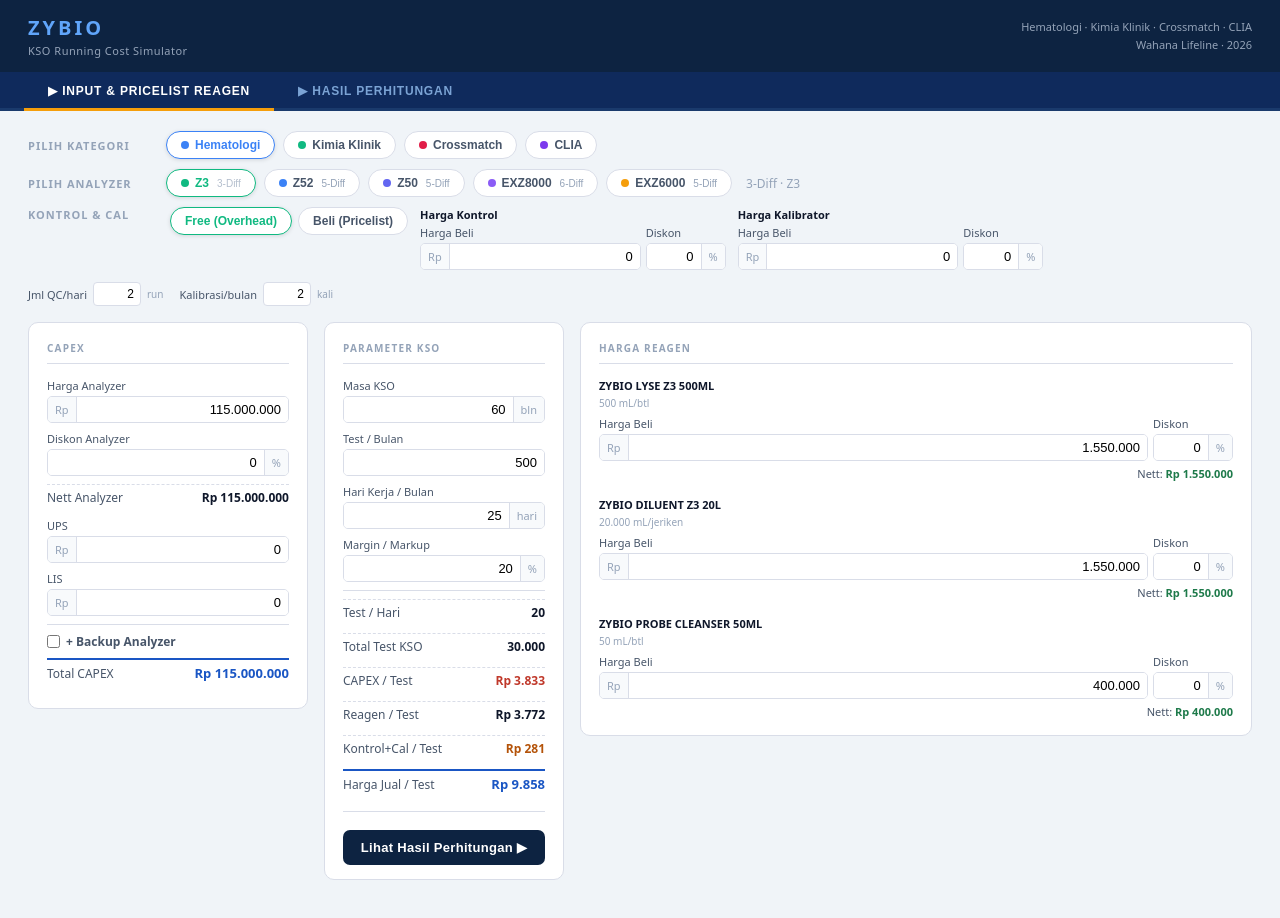
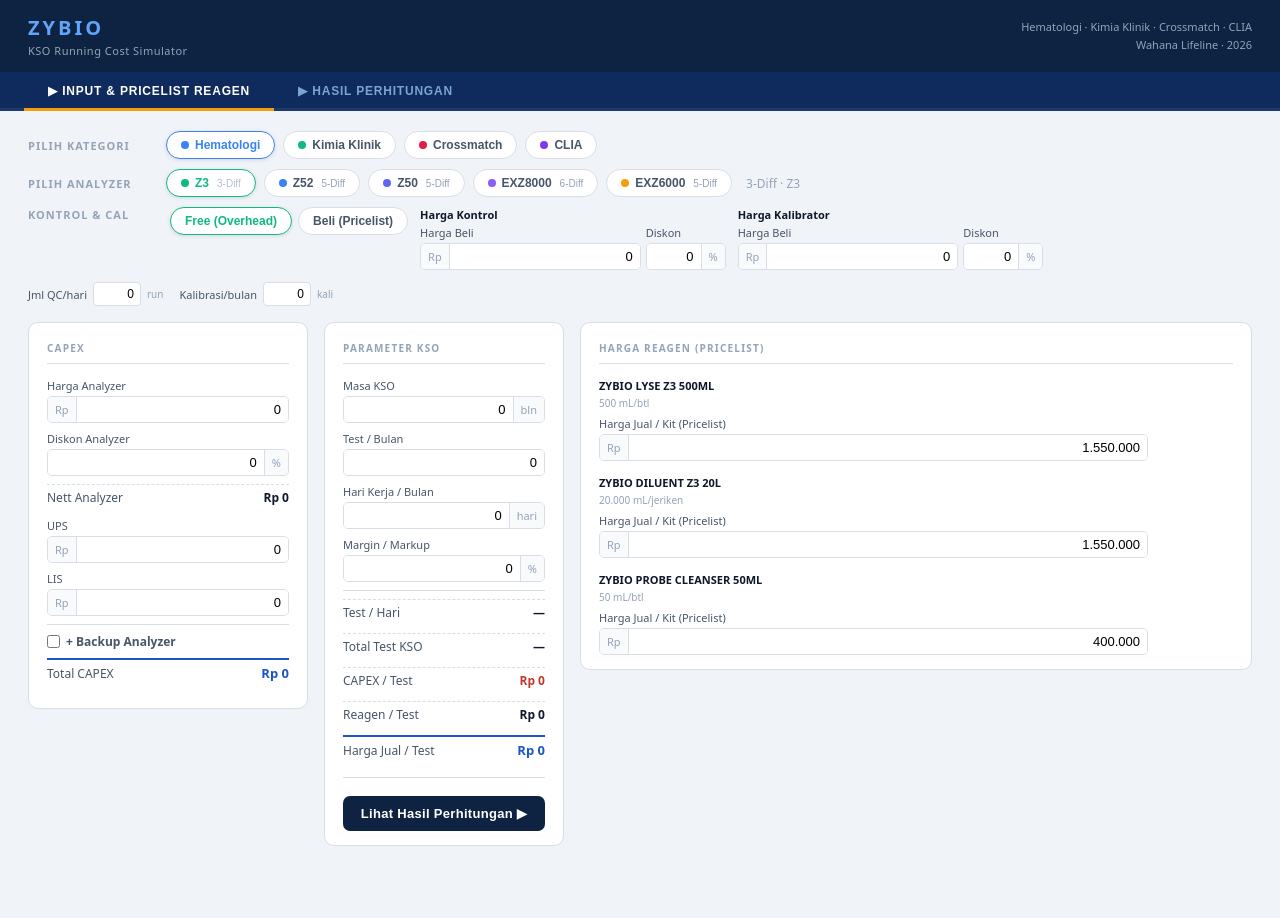
Before and after one commit to info-WL707/runningcost-zybio, a Next.js app: page / in a window 1280 px wide. Shown: the top 918 px of the page. Built offline with nearby package versions, Linux system fonts and the light colour scheme.

Commit message:
update dashboard

```diff
--- a/components/Dashboard.jsx
+++ b/components/Dashboard.jsx
@@ -82,7 +82,7 @@ function NumInput({ value, onChange, prefix, suffix }) {
       {prefix && <span className="pfx">{prefix}</span>}
       <input
         type="text" value={text} className="ni" inputMode="numeric"
-        onFocus={() => { editing.current = true; }}
+        onFocus={e => { editing.current = true; e.target.select(); }}
         onChange={e => { setText(e.target.value); onChange(parseIDR(e.target.value)); }}
         onBlur={() => {
           editing.current = false;
@@ -105,7 +105,7 @@ function SmallNumInput({ value, onChange, tiny }) {
       type="text" value={text}
       className={tiny ? 'di' : 'pi'}
       inputMode="numeric"
-      onFocus={() => { editing.current = true; }}
+      onFocus={e => { editing.current = true; e.target.select(); }}
       onChange={e => { setText(e.target.value); onChange(parseIDR(e.target.value)); }}
       onBlur={() => {
         editing.current = false;
@@ -136,23 +136,23 @@ function MerkPill({ label, color, active, onClick, sub }) {
 function HematoResult({ data, hRes, capPt, markup, D, modeLabel, hRpData, totCap, totTest, kso, ctrl }) {
   const rows0 = data.reagents.map(r => {
     const obj         = hRpData[r.id] || { price: 0, disc: 0 };
-    const nettKit     = obj.price * (1 - obj.disc / 100);
+    const sellKit     = obj.price;
+    const nettKit     = markup < 100 ? sellKit * (1 - markup / 100) : 0;
     const pr          = hRes ? hRes.pr[r.id] : null;
     const cyc         = pr ? pr.c : 0;
     const fix         = pr ? pr.f : 0;
     const contribTest = cyc + fix;
-    return { ...r, obj, nettKit, contribTest };
+    return { ...r, obj, nettKit, sellKit, contribTest };
   });
 
   const totR = rows0.reduce((s, r) => s + r.contribTest, 0);
   const base = capPt + totR + (ctrl || 0);
   const sell       = sellOf(base, markup);
 
-  // sellKit distributes the full sell price (including CAPEX) proportionally
-  // so that Σ(sellKit_i / effectiveTestsPerKit_i) = sell (total cost/test)
+  // harga yang harus dimasukkan ke Excel agar Excel menghasilkan CPRR yang sama
   const rows = rows0.map(r => ({
     ...r,
-    sellKit: markup < 100 ? r.nettKit / (1 - markup / 100) : 0,
+    excelKit: totR > 0 && sell > 0 ? r.nettKit * sell / totR : 0,
   }));
   const markup_amt = sell - base;
 
@@ -181,7 +181,7 @@ function HematoResult({ data, hRes, capPt, markup, D, modeLabel, hRpData, totCap
             Rincian Reagen — {data.label} ({data.diff}){modeLabel ? ` · ${modeLabel}` : ''}
           </span>
           <span className="tbl-note">
-            {D > 0 ? 'Kontrib/Test rekonsiliasi ke Cost/Test KSO CPRR · Harga Jual/Kit = nett ÷ (1−markup)' : 'Lengkapi input di halaman sebelumnya'}
+            {D > 0 ? 'Harga KSO di Excel = harga yang dimasukkan ke file running cost Excel agar hasilnya sama dengan KSO CPRR' : 'Lengkapi input di halaman sebelumnya'}
           </span>
         </div>
         <div className="tbl-wrap">
@@ -191,7 +191,10 @@ function HematoResult({ data, hRes, capPt, markup, D, modeLabel, hRpData, totCap
                 <th>Nama Barang</th>
                 <th>Kemasan</th>
                 <th className="r">Kontrib/Test</th>
-                <th className="r th-sell">Harga Jual/Kit</th>
+                <th className="r" style={{ background: '#FFF7ED', color: '#92400E', fontSize: 11 }}>
+                  Harga KSO di Excel<br/>
+                  <span style={{ fontWeight: 400 }}>(masukkan ke running cost Excel)</span>
+                </th>
               </tr>
             </thead>
             <tbody>
@@ -200,7 +203,9 @@ function HematoResult({ data, hRes, capPt, markup, D, modeLabel, hRpData, totCap
                   <td style={{ fontWeight: 600 }}>{r.fn}</td>
                   <td style={{ color: 'var(--text-3)', fontSize: '11px' }}>{r.pack}</td>
                   <td className="cpt">{hRes ? fmt(r.contribTest) : '—'}</td>
-                  <td className="r td-sell">{hRes ? rp(r.sellKit) : '—'}</td>
+                  <td className="r" style={{ background: '#FFF7ED', color: '#92400E', fontWeight: 700 }}>
+                    {hRes && r.excelKit > 0 ? rp(r.excelKit) : '—'}
+                  </td>
                 </tr>
               ))}
               {ctrl > 0 && (
@@ -727,7 +732,7 @@ function CLIAInput({
 
 // ─── CCResultTable ────────────────────────────────────────────────────────────
 
-function CCResultTable({ params, capPt, totTest, cType, ccQC, D, testsPerMonth, markup, ccConsumablePerTest, ccDetResult, workDays }) {
+function CCResultTable({ params, capPt, totTest, cType, ccQC, D, testsPerMonth, markup, kso, ccConsumablePerTest, ccDetResult, workDays }) {
   // Split: free controls (overhead) vs display params
   const freeControls  = params.filter(p => p.panel === 'Control' && p.free);
   const freeCalibrator = freeControls.find(p => p.id === 'cc_cal');
@@ -745,19 +750,21 @@ function CCResultTable({ params, capPt, totTest, cType, ccQC, D, testsPerMonth,
     if (consumables[1]) consCptMap[consumables[1].id] = ccDetResult.probe || 0;
   }
 
-  // Active reagent params for QC calculation (qc_active checkbox, non-control/consumable)
-  const activeParams  = params.filter(p => p.qc_active && p.panel !== 'Control' && p.panel !== 'Consumable');
-  const n = activeParams.length;
-  const baseCostSum   = activeParams.reduce((s, p) => {
+  // QC reagent cost: average cost/test across all non-ctrl/non-consumable params × n_param
+  const allRegularParams = params.filter(p => p.panel !== 'Control' && p.panel !== 'Consumable');
+  const totalRegCost = allRegularParams.reduce((s, p) => {
     const nett = p.price * (1 - p.disc / 100);
     return s + (p.testsPerKit > 0 ? nett / p.testsPerKit : 0);
   }, 0);
+  const avgCptPerParam = allRegularParams.length > 0 ? totalRegCost / allRegularParams.length : 0;
+  const n = ccQC.n_param || 0;
+  const baseCostSum = avgCptPerParam * n;
 
   // QC Control overhead (per workDays period → per patient test)
-  const wd           = workDays || 25;
+  const wd           = workDays || 0;
   const ptWd         = D * wd;
   const freeCtrlNett = freeCtrlVials.reduce((s, p) => s + p.price * (1 - p.disc / 100), 0);
-  const qcReagent    = baseCostSum * (ccQC.n_ctrl || 1) * wd;
+  const qcReagent    = baseCostSum * (ccQC.n_ctrl || 0) * wd;
   const qcOverhead   = ptWd > 0 ? (qcReagent + freeCtrlNett) / ptWd : 0;
 
   // Calibrator overhead (per month)
@@ -768,12 +775,50 @@ function CCResultTable({ params, capPt, totTest, cType, ccQC, D, testsPerMonth,
   const calKitCost   = calPerRun * (ccQC.n_cal || 0);
   const calOverhead  = testsPerMonth > 0 ? (calReagent + calKitCost) / testsPerMonth : 0;
 
-  const hasOverhead  = freeControls.length > 0 && D > 0;
-  const totalOverhead = qcOverhead + calOverhead;
+  const hasOverhead   = freeControls.length > 0 && D > 0;
+  const totalOverhead = hasOverhead ? qcOverhead + calOverhead : 0;
+
+  const fixedBase = capPt + consumablePerTest + totalOverhead;
+
+  // rata-rata sell/test dari semua parameter (termasuk reagen)
+  const avgReagenCpt = allRegularParams.length > 0
+    ? allRegularParams.reduce((s, p) => {
+        const nett = p.price * (1 - p.disc / 100);
+        return s + (p.testsPerKit > 0 ? nett / p.testsPerKit : 0);
+      }, 0) / allRegularParams.length
+    : 0;
+  const avgBaseCpt = fixedBase + avgReagenCpt;
+  const avgSellCpt = markup < 100 ? avgBaseCpt / (1 - markup / 100) : 0;
+  const showAvg = (capPt > 0 || consumablePerTest > 0) && allRegularParams.length > 0;
 
   let seq = 0;
   return (
     <div className="page2-wrap">
+      <div className="cprr-hero">
+        <div className="cprr-label">COST / TEST — KSO CPRR</div>
+        <div className="cprr-sub">
+          {cType}
+          {testsPerMonth > 0 ? ` · ${fmt(testsPerMonth)} sampel/bln` : ''}
+          {kso > 0 ? ` · ${kso} bulan` : ''}
+          {D > 0 ? ` · ${fmt(Math.round(D))} sampel/hari` : ''}
+        </div>
+        <div className="cprr-val" style={{ fontSize: 28 }}>
+          {showAvg ? rp(Math.ceil(avgSellCpt / 100) * 100) : capPt > 0 || consumablePerTest > 0 ? rp(fixedBase) : '—'}
+        </div>
+        <div style={{ fontSize: 11, color: 'rgba(255,255,255,0.55)', marginBottom: 10 }}>
+          {showAvg
+            ? `Rata-rata sell/test dari ${allRegularParams.length} parameter · reagen bervariasi per parameter`
+            : `Beban tetap/test (alat + consumable${hasOverhead ? ' + QC' : ''}) · reagen bervariasi per parameter`}
+        </div>
+        <div className="cprr-pills">
+          <span className="pill pl-cap">CAPEX/Test: {rp(capPt)}</span>
+          <span className="pill pl-rgn">Consumable/Test: {rp(consumablePerTest)}</span>
+          {hasOverhead && <span className="pill pl-qc">QC+Cal/Test: {rp(totalOverhead)}</span>}
+          {showAvg && <span className="pill pl-base">Rata-rata Reagen/Test: {rp(Math.round(avgReagenCpt))}</span>}
+          <span className="pill pl-mkp">Markup {markup}%: {showAvg ? rp(Math.ceil(avgSellCpt / 100) * 100 - avgBaseCpt) : '—'}</span>
+        </div>
+      </div>
+
       <div className="tbl-section">
         <div className="tbl-hbar">
           <span className="tbl-title">Rincian Cost — {cType}</span>
@@ -824,7 +869,7 @@ function CCResultTable({ params, capPt, totTest, cType, ccQC, D, testsPerMonth,
                     const isConsumable = p.panel === 'Consumable';
                     const baseCpt = isConsumable
                       ? (consCptMap[p.id] ?? 0)
-                      : capPt + consumablePerTest + reagentCpt;
+                      : capPt + consumablePerTest + totalOverhead + reagentCpt;
                     const sellTest = !isConsumable && markup < 100
                       ? Math.ceil(baseCpt / (1 - markup / 100) / 100) * 100
                       : 0;
@@ -1130,17 +1175,6 @@ function CCInputCC({
                       <SmallNumInput value={p.disc} onChange={v => updCCParam(p.id, 'disc', v)} tiny />
                       <span style={{ fontSize: 10, color: 'var(--text-3)' }}>%</span>
                     </span>
-                    <span style={{ width: 32, textAlign: 'center', display: 'flex', alignItems: 'center', justifyContent: 'center' }}>
-                      {p.panel !== 'Control' && p.panel !== 'Consumable' ? (
-                        <input
-                          type="checkbox"
-                          checked={!!p.qc_active}
-                          onChange={e => updCCParam(p.id, 'qc_active', e.target.checked)}
-                          style={{ cursor: 'pointer' }}
-                          title="Aktifkan untuk QC"
-                        />
-                      ) : null}
-                    </span>
                     <span className="cc-pr-act">
                       {isCtrl && (
                         <label className="cc-free-toggle">
@@ -1169,6 +1203,11 @@ function CCInputCC({
                     PENGATURAN QC &amp; KALIBRASI
                   </div>
                   <div style={{ display: 'flex', flexWrap: 'wrap', gap: 10, alignItems: 'center' }}>
+                    <span style={{ display: 'flex', alignItems: 'center', gap: 5 }}>
+                      <span style={{ fontSize: 11, color: 'var(--text-2)' }}>Jumlah parameter</span>
+                      <SmallNumInput value={ccQC.n_param} onChange={v => setCCQC(q => ({ ...q, n_param: v }))} tiny />
+                      <span style={{ fontSize: 10, color: 'var(--text-3)' }}>param</span>
+                    </span>
                     <span style={{ display: 'flex', alignItems: 'center', gap: 5 }}>
                       <span style={{ fontSize: 11, color: 'var(--text-2)' }}>Kontrol / hari</span>
                       <SmallNumInput value={ccQC.n_ctrl} onChange={v => setCCQC(q => ({ ...q, n_ctrl: v }))} tiny />
@@ -1219,24 +1258,24 @@ function CCInputCC({
 
 function initHSet() {
   return {
-    Z3:      { price: 115e6,     disc: 0,  kso: 60, markup: 20, tests: 500  },
-    Z52:     { price: 190e6,     disc: 0,  kso: 60, markup: 20, tests: 750  },
-    Z50:     { price: 210e6,     disc: 0,  kso: 60, markup: 20, tests: 750  },
-    EXZ8000: { price: 754800000, disc: 0,  kso: 60, markup: 20, tests: 2000 },
-    EXZ6000: { price: 365e6,     disc: 0,  kso: 60, markup: 20, tests: 1500 },
+    Z3:      { price: 0, disc: 0, kso: 0, markup: 0, tests: 0 },
+    Z52:     { price: 0, disc: 0, kso: 0, markup: 0, tests: 0 },
+    Z50:     { price: 0, disc: 0, kso: 0, markup: 0, tests: 0 },
+    EXZ8000: { price: 0, disc: 0, kso: 0, markup: 0, tests: 0 },
+    EXZ6000: { price: 0, disc: 0, kso: 0, markup: 0, tests: 0 },
   };
 }
 function initCSet() {
   return {
-    EXC200: { price: 210e6,     disc: 30, kso: 60, markup: 20, tests: 1800, batch: 20 },
-    EXC400: { price: 765765000, disc: 0,  kso: 60, markup: 20, tests: 5000, batch: 20 },
+    EXC200: { price: 0, disc: 0, kso: 0, markup: 0, tests: 0, batch: 0 },
+    EXC400: { price: 0, disc: 0, kso: 0, markup: 0, tests: 0, batch: 0 },
   };
 }
 function initHRp() {
   return {
     Z3:      { lyse: {price:1550000,disc:0}, dil: {price:1550000,disc:0}, probe: {price:400000,disc:0} },
-    Z52:     { dn: {price:2000000,disc:0}, ld: {price:2500000,disc:0}, lb: {price:2000000,disc:0}, probe: {price:400000,disc:0} },
-    Z50:     { dn: {price:2000000,disc:0}, ld: {price:2500000,disc:0}, lb: {price:2000000,disc:0}, probe: {price:400000,disc:0} },
+    Z52:     { dn: {price:2500000,disc:0}, ld: {price:3125000,disc:0}, lb: {price:2500000,disc:0}, probe: {price:500000,disc:0} },
+    Z50:     { dn: {price:2500000,disc:0}, ld: {price:3125000,disc:0}, lb: {price:2500000,disc:0}, probe: {price:500000,disc:0} },
     EXZ8000: {
       dn:    {price:1870000, disc:0}, ld:    {price:11787000,disc:0}, ln:    {price:11787000,disc:0},
       fd:    {price:8840000, disc:0}, fn:    {price:2550000, disc:0}, ls:    {price:3684000, disc:0},
@@ -1247,8 +1286,8 @@ function initHRp() {
 }
 function initXmSet() {
   return {
-    LIBO:   { price: 46564500, disc: 0, kso: 60, markup: 20, tests: 100 },
-    REDCEL: { price: 0,        disc: 0, kso: 60, markup: 20, tests: 100 },
+    LIBO:   { price: 0, disc: 0, kso: 0, markup: 0, tests: 0 },
+    REDCEL: { price: 0, disc: 0, kso: 0, markup: 0, tests: 0 },
   };
 }
 function initXmMethod() {
@@ -1263,8 +1302,8 @@ function initXmRp() {
 
 function initCliaSet() {
   return {
-    SNIBE:  { price: 375000000, disc: 0, kso: 60, markup: 45, tests: 3200 },
-    WONDFO: { price: 0,         disc: 0, kso: 60, markup: 30, tests: 3200 },
+    SNIBE:  { price: 0, disc: 0, kso: 0, markup: 0, tests: 0 },
+    WONDFO: { price: 0, disc: 0, kso: 0, markup: 0, tests: 0 },
   };
 }
 function initCliaCons() {
@@ -1295,7 +1334,7 @@ function initCCParams() {
     disc:        0,
     custom:      false,
     free:        p.pan === 'Control',
-    qc_active:   p.pan !== 'Control' && p.pan !== 'Consumable',
+    qc_active:   false,
   }));
   base.push({
     id: 'cc_cal', name: 'Calibrator', panel: 'Control',
@@ -1315,7 +1354,7 @@ export default function Dashboard() {
   const [cSet,        setCSet]        = useState(initCSet);
   const [ups,         setUps]         = useState(0);
   const [lis,         setLis]         = useState(0);
-  const [workDays,    setWorkDays]    = useState(25);
+  const [workDays,    setWorkDays]    = useState(0);
   const [backupOn,    setBackupOn]    = useState(false);
   const [backupKey,   setBackupKey]   = useState('Z3');
   const [backupPrice, setBackupPrice] = useState(115e6);
@@ -1323,19 +1362,19 @@ export default function Dashboard() {
   const [hRp,         setHRp]         = useState(initHRp);
   const [exzMode,     setExzMode]     = useState('cbc_diff_ret');
   const [exzCtrl,     setExzCtrl]     = useState({
-    free: true, n_qc: 3, n_cal: 2,
+    free: true, n_qc: 0, n_cal: 0,
     xn:  { price: 5894000,  disc: 0 },
     xr:  { price: 11787000, disc: 0 },
     cal: { price: 1700000,  disc: 0 },
   });
   const [hCtrl,       setHCtrl]       = useState({
-    Z3:      { free: true, n_qc: 2, n_cal: 2, ctrl: { price: 0, disc: 0 }, cal: { price: 0, disc: 0 } },
-    Z52:     { free: true, n_qc: 2, n_cal: 2, ctrl: { price: 0, disc: 0 }, cal: { price: 0, disc: 0 } },
-    Z50:     { free: true, n_qc: 2, n_cal: 2, ctrl: { price: 0, disc: 0 }, cal: { price: 0, disc: 0 } },
-    EXZ6000: { free: true, n_qc: 2, n_cal: 2, ctrl: { price: 0, disc: 0 }, cal: { price: 0, disc: 0 } },
+    Z3:      { free: true, n_qc: 0, n_cal: 0, ctrl: { price: 0, disc: 0 }, cal: { price: 0, disc: 0 } },
+    Z52:     { free: true, n_qc: 0, n_cal: 0, ctrl: { price: 0, disc: 0 }, cal: { price: 0, disc: 0 } },
+    Z50:     { free: true, n_qc: 0, n_cal: 0, ctrl: { price: 0, disc: 0 }, cal: { price: 0, disc: 0 } },
+    EXZ6000: { free: true, n_qc: 0, n_cal: 0, ctrl: { price: 0, disc: 0 }, cal: { price: 0, disc: 0 } },
   });
   const [ccParams,    setCCParams]    = useState(initCCParams);
-  const [ccQC,        setCCQC]        = useState({ n_ctrl: 2, n_cal: 2 });
+  const [ccQC,        setCCQC]        = useState({ n_ctrl: 0, n_cal: 0, n_param: 0 });
   const [xmType,      setXmType]      = useState('LIBO');
   const [xmMethod,    setXmMethod]    = useState(initXmMethod);
   const [xmSet,       setXmSet]       = useState(initXmSet);
@@ -1344,7 +1383,7 @@ export default function Dashboard() {
   const [xmLis,       setXmLis]       = useState(0);
   const [cliaType,    setCliaType]    = useState('SNIBE');
   const [cliaSet,     setCliaSet]     = useState(initCliaSet);
-  const [cliaUps,     setCliaUps]     = useState(20000000);
+  const [cliaUps,     setCliaUps]     = useState(0);
   const [cliaLis,     setCliaLis]     = useState(0);
   const [cliaCons,    setCliaCons]    = useState(initCliaCons);
   const [cliaParams,  setCliaParams]  = useState(initCliaParams);
@@ -1403,9 +1442,12 @@ export default function Dashboard() {
   const cliaConsInf = cliaConsBase + iwashCpt;
   const cliaParamsNow = cliaParams[cliaType];
 
-  // ── Reagent nett maps (hemato) ──
+  // ── Reagent nett maps (hemato) — input prices are Harga Jual/Kit, convert to nett ──
+  const hMarkup = curSet.markup;
   const rpNettMap = {};
-  Object.entries(hRp[hType]).forEach(([id, obj]) => { rpNettMap[id] = nettOf(obj); });
+  Object.entries(hRp[hType]).forEach(([id, obj]) => {
+    rpNettMap[id] = hMarkup < 100 ? obj.price * (1 - hMarkup / 100) : 0;
+  });
 
   // ── Calc (hemato) ──
   let hRes = null;
@@ -1699,12 +1741,12 @@ export default function Dashboard() {
                     <div style={{ display: 'flex', gap: 16, alignItems: 'center', flexWrap: 'wrap' }}>
                       <div style={{ display: 'flex', alignItems: 'center', gap: 6 }}>
                         <span style={{ fontSize: 11, color: 'var(--text-2)' }}>Jml QC/hari</span>
-                        <SmallNumInput value={hCtrl[hType]?.n_qc || 2} onChange={v => updHCtrl('n_qc', v)} tiny />
+                        <SmallNumInput value={hCtrl[hType]?.n_qc ?? 0} onChange={v => updHCtrl('n_qc', v)} tiny />
                         <span style={{ fontSize: 10, color: 'var(--text-3)' }}>run</span>
                       </div>
                       <div style={{ display: 'flex', alignItems: 'center', gap: 6 }}>
                         <span style={{ fontSize: 11, color: 'var(--text-2)' }}>Kalibrasi/bulan</span>
-                        <SmallNumInput value={hCtrl[hType]?.n_cal || 2} onChange={v => updHCtrl('n_cal', v)} tiny />
+                        <SmallNumInput value={hCtrl[hType]?.n_cal ?? 0} onChange={v => updHCtrl('n_cal', v)} tiny />
                         <span style={{ fontSize: 10, color: 'var(--text-3)' }}>kali</span>
                       </div>
                     </div>
@@ -1825,30 +1867,60 @@ export default function Dashboard() {
 
                 {/* Harga Reagen */}
                 <div className="inp-card inp-card-reagent">
-                  <div className="inp-card-title">HARGA REAGEN</div>
+                  <div className="inp-card-title">HARGA REAGEN (PRICELIST)</div>
                   <div className="rp-list">
                     {reagents.map(r => {
-                      const obj  = getRpObj(r.id);
-                      const nett = nettOf(obj);
+                      const obj      = getRpObj(r.id);
+                      const nett     = curSet.markup < 100 ? obj.price * (1 - curSet.markup / 100) : 0;
+                      const excelKit = hRes && hReagenCpt > 0 && sellPrice > 0
+                        ? nett * sellPrice / hReagenCpt
+                        : null;
                       return (
                         <div key={r.id} className="rp-item">
                           <div className="rp-name" title={r.fn}>{r.fn}</div>
                           <div className="rp-pack">{r.pack}</div>
                           <div className="rp-row2">
                             <div className="field" style={{ margin: 0 }}>
-                              <label>Harga Beli</label>
+                              <label>Harga Jual / Kit (Pricelist)</label>
                               <NumInput value={obj.price} onChange={v => setRpField(r.id, 'price', v)} prefix="Rp" />
                             </div>
-                            <div className="field" style={{ margin: 0 }}>
-                              <label>Diskon</label>
-                              <NumInput value={obj.disc} onChange={v => setRpField(r.id, 'disc', v)} suffix="%" />
+                          </div>
+                          {excelKit !== null && (
+                            <div className="rp-nett" style={{ color: '#92400E', background: '#FFF7ED', borderRadius: 4, padding: '3px 6px', marginTop: 4, display: 'flex', justifyContent: 'space-between' }}>
+                              <span>→ Harga KSO di Excel:</span>
+                              <span style={{ fontWeight: 700 }}>{rp(excelKit)}</span>
                             </div>
-                          </div>
-                          <div className="rp-nett">Nett: <span>{rp(nett)}</span></div>
+                          )}
                         </div>
                       );
                     })}
                   </div>
+                  {/* Running cost summary — perbandingan KSO vs konversi reagen */}
+                  {hRes && D > 0 && (
+                    <div style={{ borderTop: '2px solid var(--bdr)', marginTop: 10, paddingTop: 10 }}>
+                      <div style={{ fontSize: 10, fontWeight: 700, color: 'var(--text-3)', letterSpacing: '0.5px', marginBottom: 6 }}>
+                        RUNNING COST SUMMARY
+                      </div>
+                      <div style={{ display: 'flex', justifyContent: 'space-between', fontSize: 12, marginBottom: 3 }}>
+                        <span style={{ color: 'var(--text-2)' }}>Total Reagen / Test</span>
+                        <span style={{ fontWeight: 600 }}>{rp(hReagenCpt)}</span>
+                      </div>
+                      {ctrlOverhead > 0 && (
+                        <div style={{ display: 'flex', justifyContent: 'space-between', fontSize: 12, marginBottom: 3 }}>
+                          <span style={{ color: 'var(--text-2)' }}>Kontrol + Cal / Test</span>
+                          <span style={{ fontWeight: 600, color: 'var(--amber)' }}>{rp(ctrlOverhead)}</span>
+                        </div>
+                      )}
+                      <div style={{ display: 'flex', justifyContent: 'space-between', fontSize: 12, marginBottom: 6 }}>
+                        <span style={{ color: 'var(--text-2)' }}>+ CAPEX / Test</span>
+                        <span style={{ fontWeight: 600, color: 'var(--red)' }}>{rp(capPt)}</span>
+                      </div>
+                      <div style={{ display: 'flex', justifyContent: 'space-between', fontSize: 14, borderTop: '1px solid var(--bdr)', paddingTop: 6 }}>
+                        <span style={{ fontWeight: 700, color: 'var(--blue)' }}>Cost / Test KSO CPRR</span>
+                        <span style={{ fontWeight: 900, color: 'var(--blue)', fontSize: 16 }}>{rp(sellPrice)}</span>
+                      </div>
+                    </div>
+                  )}
                 </div>
               </div>
             </>
@@ -2009,6 +2081,7 @@ export default function Dashboard() {
               D={D}
               testsPerMonth={cSet[cType].tests}
               markup={cSet[cType].markup}
+              kso={cSet[cType].kso}
               ccConsumablePerTest={ccConsumablePerTest}
               ccDetResult={ccDetResult}
               workDays={workDays}
```
